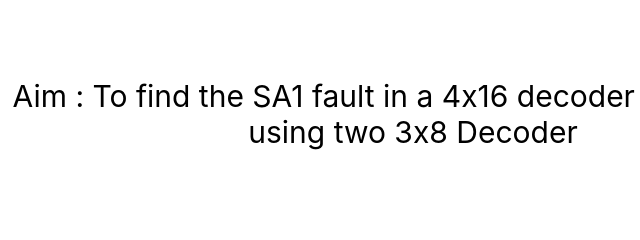
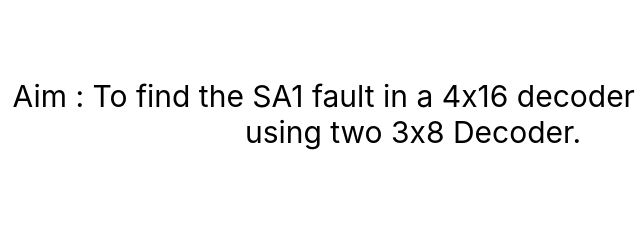
Before and after one commit to JyotiSuman09/VLab, a plain HTML site: page index.html in a window 1280 px wide. Shown: the part 216-456 px from the top of the page, 227-867 px from the left. Drawn offline with Linux system fonts and the light colour scheme.

Commit message:
full stop

```diff
--- a/index.html
+++ b/index.html
@@ -32,7 +32,7 @@
               <center>
                 <p>
                   Aim : To find the SA1 fault in a 4x16 decoder constructed
-                  using two 3x8 Decoder
+                  using two 3x8 Decoder.
                 </p>
               </center>
             </div>
```
